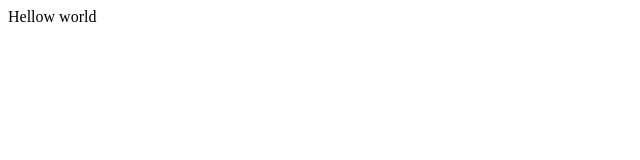
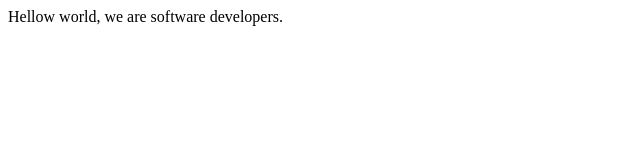
Before and after one commit to TeslaGerrad/techncal-page, a plain HTML site: page index.html in a window 1280 px wide. Shown: the whole page, without its empty margins (0-640 px from the left). Drawn offline with Linux system fonts and the light colour scheme.

Commit message:
added text

```diff
--- a/index.html
+++ b/index.html
@@ -9,7 +9,7 @@
   <body>
     <script src="https://cdn.freecodecamp.org/testable-projects-fcc/v1/bundle.js"></script>
 
-    Hellow world
+    Hellow world, we are software developers.
     <!--
 
     Hello Camper!
```
